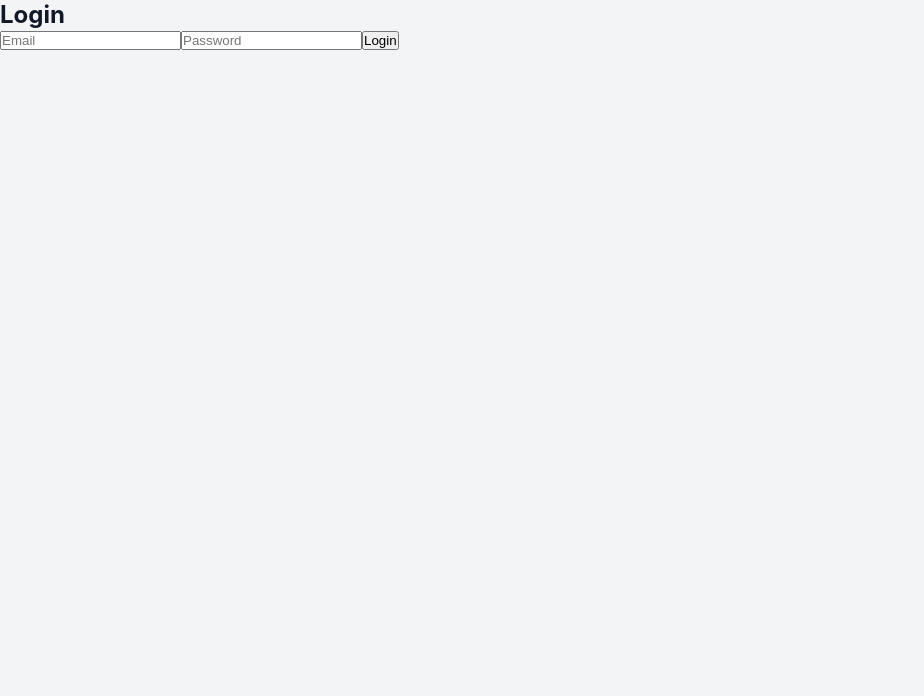
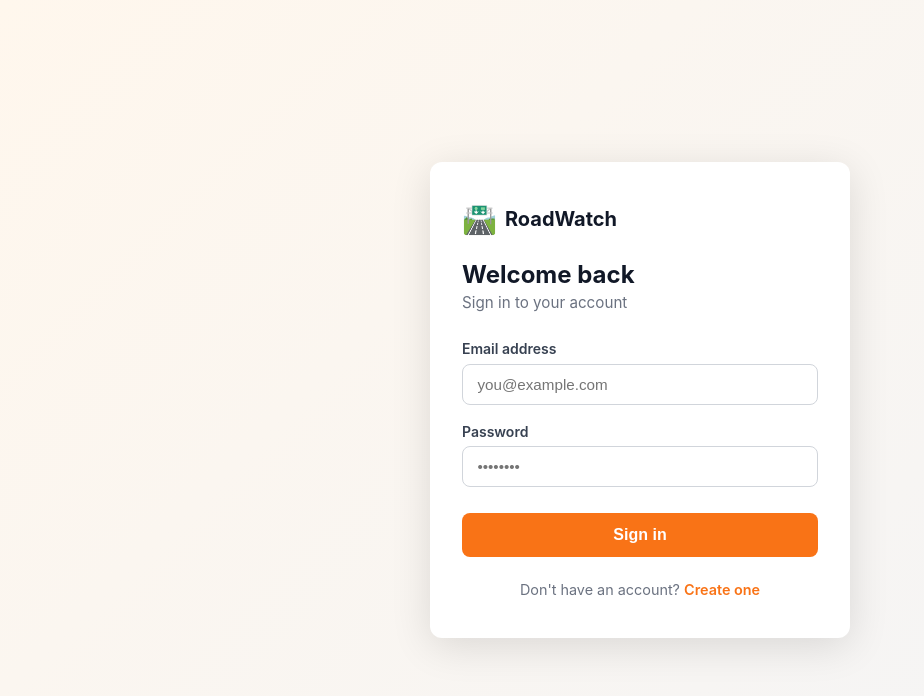
Before and after one commit to Ankush-learning/smart-road-system, a React (Vite) app in the folder frontend/: page /login in a window 1280 px wide. Shown: the top 696 px of the page, without its empty margins (0-924 px from the left). Built offline with nearby package versions, Linux system fonts and the light colour scheme; no server answers.

Commit message:
Update Login.jsx

```diff
--- a/frontend/src/pages/Login.jsx
+++ b/frontend/src/pages/Login.jsx
@@ -1,47 +1,110 @@
 import { useState } from "react";
-import { useNavigate } from "react-router-dom";
-import API from "../api";
+import { useNavigate, Link } from "react-router-dom";
+import { useAuth } from "../hooks/useAuth";
 
 function Login() {
   const navigate = useNavigate();
-  const [email, setEmail] = useState("");
-  const [password, setPassword] = useState("");
+  const { login } = useAuth();
 
-  const login = async () => {
+  const [form, setForm]       = useState({ email: "", password: "" });
+  const [error, setError]     = useState("");
+  const [loading, setLoading] = useState(false);
+
+  const handleChange = (e) => {
+    setForm((prev) => ({ ...prev, [e.target.name]: e.target.value }));
+    setError("");
+  };
+
+  const handleSubmit = async (e) => {
+    e.preventDefault();
+    setError("");
+
+    if (!form.email || !form.password) {
+      setError("Please fill in all fields.");
+      return;
+    }
+
+    setLoading(true);
+
     try {
-      const res = await API.post("/auth/login", { email, password });
-      localStorage.setItem("token", res.data.token);
+      const data = await login(form.email, form.password);
+
+      if (data.role === "ADMIN") {
+        navigate("/admin");
+      } else {
         navigate("/citizen");
+      }
     } catch (err) {
-      alert("Invalid credentials");
+      const message =
+        err.response?.data?.error ||
+        err.response?.data?.message ||
+        "Login failed. Please check your credentials.";
+      setError(message);
+    } finally {
+      setLoading(false);
     }
   };
 
   return (
-    <div className="flex justify-center items-center min-h-screen bg-background">
-      <div className="bg-white p-8 rounded-xl shadow-lg w-96">
-        <h2 className="text-2xl font-semibold mb-6 text-black">Login</h2>
+    <div className="auth-page">
+      <div className="auth-card">
+        {/* Logo */}
+        <div className="auth-logo">
+          <span className="auth-logo-icon">🛣️</span>
+          <h1 className="auth-logo-text">RoadWatch</h1>
+        </div>
 
+        <h2 className="auth-title">Welcome back</h2>
+        <p className="auth-subtitle">Sign in to your account</p>
+
+        {error && (
+          <div className="auth-error" role="alert">
+            <span>⚠️</span> {error}
+          </div>
+        )}
+
+        <form onSubmit={handleSubmit} className="auth-form">
+          <div className="form-group">
+            <label htmlFor="email">Email address</label>
             <input
+              id="email"
+              name="email"
               type="email"
-          placeholder="Email"
-          className="w-full mb-4 p-3 border rounded-lg"
-          onChange={(e) => setEmail(e.target.value)}
+              autoComplete="email"
+              placeholder="you@example.com"
+              value={form.email}
+              onChange={handleChange}
+              disabled={loading}
+              required
             />
+          </div>
 
+          <div className="form-group">
+            <label htmlFor="password">Password</label>
             <input
+              id="password"
+              name="password"
               type="password"
-          placeholder="Password"
-          className="w-full mb-6 p-3 border rounded-lg"
-          onChange={(e) => setPassword(e.target.value)}
+              autoComplete="current-password"
+              placeholder="••••••••"
+              value={form.password}
+              onChange={handleChange}
+              disabled={loading}
+              required
             />
+          </div>
 
-        <button
-          onClick={login}
-          className="w-full bg-primary text-white py-3 rounded-lg"
-        >
-          Login
+          <button type="submit" className="btn-primary auth-btn" disabled={loading}>
+            {loading ? <span className="btn-spinner" /> : "Sign in"}
           </button>
+        </form>
+
+        <p className="auth-footer">
+          Don't have an account?{" "}
+          <Link to="/signup" className="auth-link">
+            Create one
+          </Link>
+        </p>
       </div>
     </div>
   );
```
Lines whose indentation alone changed are shown as unchanged.
